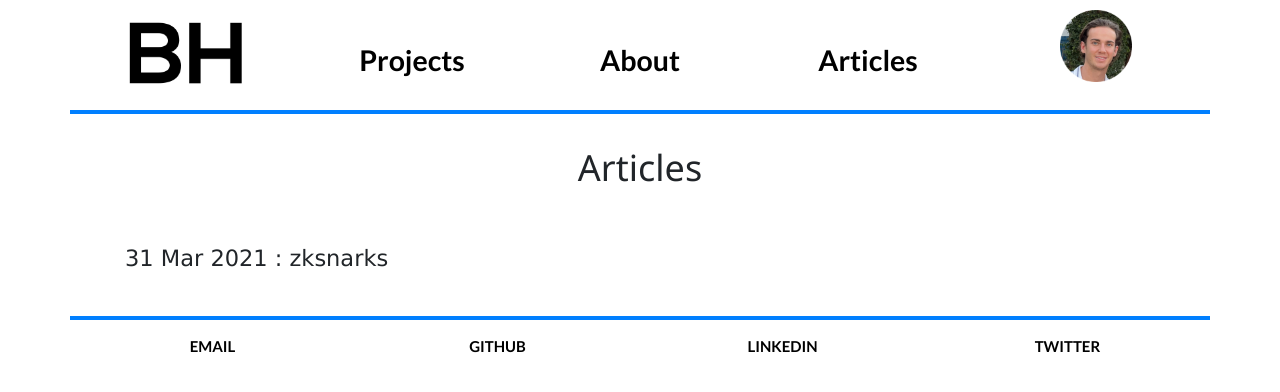
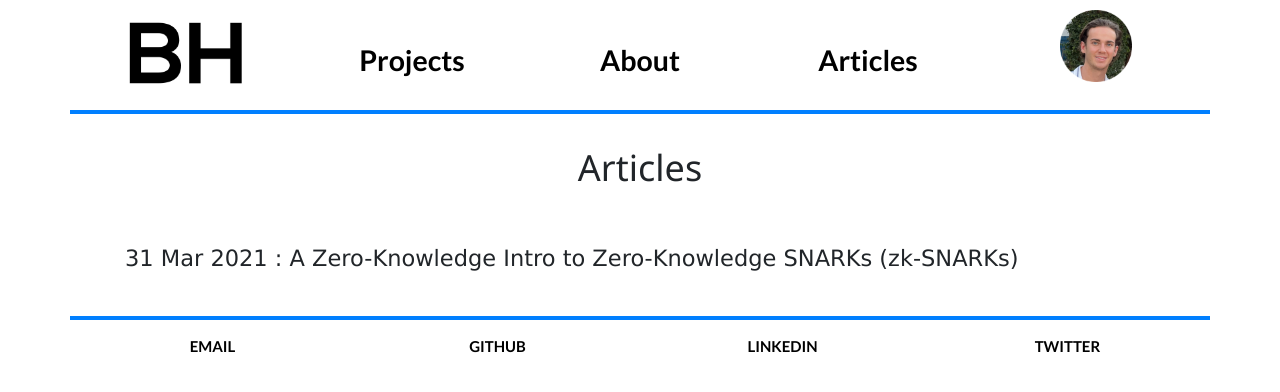
Before and after one commit to beauhodes/beauhodes.github.io, a Jekyll site: the page built from articles/index.html, in a window 1280 px wide. Shown: the top 392 px of the page. Built offline with Jekyll 4.4.1, drawn with Linux system fonts in a browser that asks for light colours; nearby versions of some CDN libraries.

Commit message:
Update 2021-03-31-blog-1.md

```diff
--- a/_posts/2021-03-31-blog-1.md
+++ b/_posts/2021-03-31-blog-1.md
@@ -1,6 +1,6 @@
 ---
 layout: post
-title: zksnarks
+title: A Zero-Knowledge Intro to Zero-Knowledge SNARKs (zk-SNARKs)
 date: 2021-03-31
 ---
 
@@ -84,7 +84,7 @@ Pros: no need for trusted setup, less computationally expensive (and, in my opin
 Cons: larger sized proofs, slightly slower verification time
 - ZK rollups are a proposed layer 2 scaling solution that typically utilize zk-SNARKS. This means that they seek to speed up blockchains by creating a “second layer” on top of the blockchain that can help handle transactions by bundling (“rolling”) up multiple transactions into one on-chain commitment
 
-###. **Next**
+### **Next**
 I plan to write similar articles on zk-STARKS and the Pickles SNARK soon, so keep an eye out for those.
 
 ### **Links**
```
